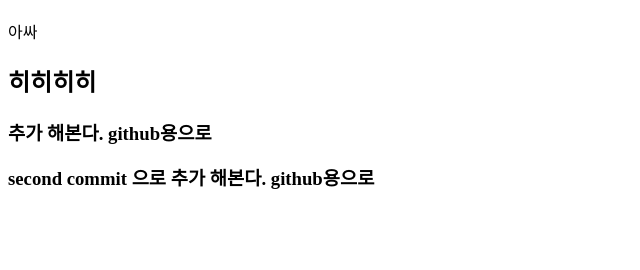
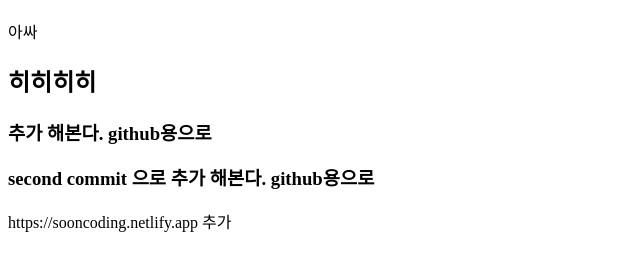
Before and after one commit to soon-jeong/soon-project, a plain HTML site: page index.html in a window 1280 px wide. Shown: the part 70-340 px from the top of the page, without its empty margins (0-640 px from the left). Drawn offline with Linux system fonts and the light colour scheme.

Commit message:
Update index.html

```diff
--- a/index.html
+++ b/index.html
@@ -14,5 +14,6 @@
 
     <h3>추가 해본다.  github용으로 </h3>
     <h3>second commit 으로 추가 해본다.  github용으로 </h3>
+    <p>https://sooncoding.netlify.app 추가 </p>
   </body>
 </html>
```
